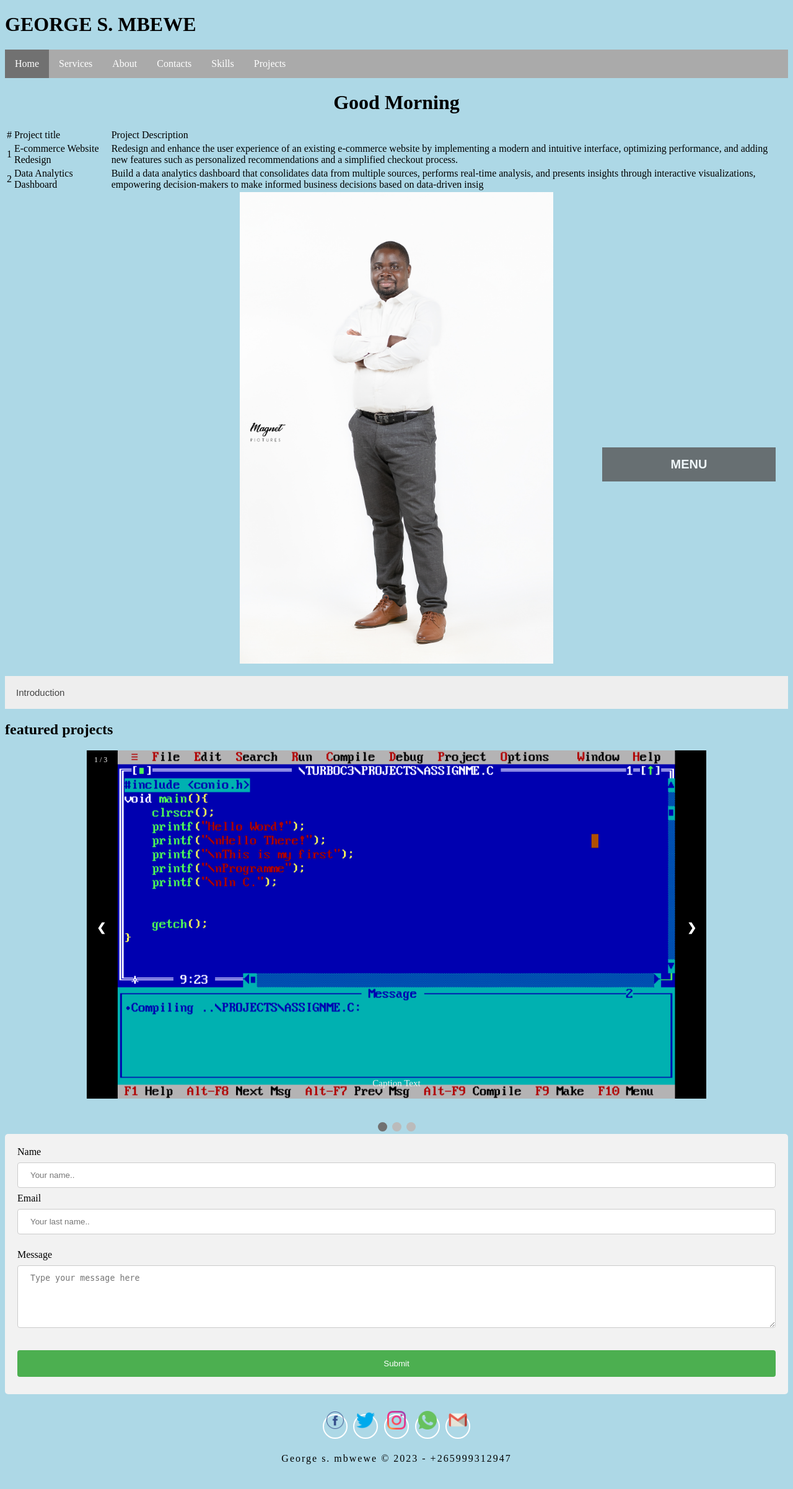
After one commit to 2023geo/my-portfolio, a PHP site: page /index.php in a window 1280 px wide. The commit adds this page. Shown: the whole page at 62% size. Run offline with PHP 8.4, Linux system fonts and the light colour scheme; data comes from the database, SQL or seed files in the repository; both versions use the stored data as it was after the commit.

Commit message:
last updates

```diff
--- /dev/null
+++ b/index.php
@@ -0,0 +1,347 @@
+<?php
+    $HOST = "localhost";
+    $USER = "root";
+    $PASS ="";
+    $DATABASE = "my-portfolio";
+    $conn = new mysqli($HOST, $USER, $PASS, $DATABASE);
+?>
+<!DOCTYPE html>
+<html>
+<head>
+  <link rel="stylesheet" type="text/css" href="css/nav.css">
+  <link rel="stylesheet" type="text/css" href="css/intro.css">
+	<link rel="stylesheet" type="text/css" href="css/mystyle.css">
+  <link rel="stylesheet" type="text/css" href="css/home.css">
+  <style type="text/css">
+    * {box-sizing:border-box}
+
+/* Slideshow container */
+.slideshow-container {
+  max-width: 1000px;
+  position: relative;
+  margin: auto;
+}
+
+/* Hide the images by default */
+.mySlides {
+  display: none;
+}
+
+/* Next & previous buttons */
+.prev, .next {
+  cursor: pointer;
+  position: absolute;
+  top: 50%;
+  width: auto;
+  margin-top: -22px;
+  padding: 16px;
+  color: white;
+  font-weight: bold;
+  font-size: 18px;
+  transition: 0.6s ease;
+  border-radius: 0 3px 3px 0;
+  user-select: none;
+}
+
+/* Position the "next button" to the right */
+.next {
+  right: 0;
+  border-radius: 3px 0 0 3px;
+}
+
+/* On hover, add a black background color with a little bit see-through */
+.prev:hover, .next:hover {
+  background-color: rgba(0,0,0,0.8);
+}
+
+/* Caption text */
+.text {
+  color: #f2f2f2;
+  font-size: 15px;
+  padding: 8px 12px;
+  position: absolute;
+  bottom: 8px;
+  width: 100%;
+  text-align: center;
+}
+
+/* Number text (1/3 etc) */
+.numbertext {
+  color: #f2f2f2;
+  font-size: 12px;
+  padding: 8px 12px;
+  position: absolute;
+  top: 0;
+}
+
+/* The dots/bullets/indicators */
+.dot {
+  cursor: pointer;
+  height: 15px;
+  width: 15px;
+  margin: 0 2px;
+  background-color: #bbb;
+  border-radius: 50%;
+  display: inline-block;
+  transition: background-color 0.6s ease;
+}
+
+.active, .dot:hover {
+  background-color: #717171;
+}
+
+/* Fading animation */
+.fade {
+  animation-name: fade;
+  animation-duration: 1.5s;
+}
+
+@keyframes fade {
+  from {opacity: .4}
+  to {opacity: 1}
+}
+/* form style */
+input[type=text],#txtMessage {
+  width: 100%;
+  padding: 12px 20px;
+  margin: 8px 0;
+  display: inline-block;
+  border: 1px solid #ccc;
+  border-radius: 4px;
+  box-sizing: border-box;
+}
+
+input[type=submit] {
+  width: 100%;
+  background-color: #4CAF50;
+  color: white;
+  padding: 14px 20px;
+  margin: 8px 0;
+  border: none;
+  border-radius: 4px;
+  cursor: pointer;
+}
+
+input[type=submit]:hover {
+  background-color: #45a049;
+}
+
+#form-container{
+  border-radius: 5px;
+  background-color: #f2f2f2;
+  padding: 20px;
+}
+  </style>
+    <title>My Portfolio</title>
+
+</head>
+<body>
+<h1>GEORGE S. MBEWE </h1>
+<div class="ul">
+    <div class="li"><a class="active" href="index.php">Home</a></div>
+    <div class="li"><a href="services.php">Services</a></div>
+    <div class="li"><a href="about.php">About</a></div>
+    <div class="li"><a href="contact/message.html">Contacts</a></div>
+    <div class="li"><a href="skills.php">Skills</a></div>
+    <div class="li"><a href="Projects.php">Projects</a></div>
+</div>
+
+<center>
+    <div class="containers">
+
+    </div>
+</center>
+<?php
+    $query ="SELECT * FROM projects";
+    $result = mysqli_query($conn, $query);
+    $n=1;
+    if(mysqli_num_rows($result)>0){
+        echo "<table><thead><tr><td>#</td><td>Project title</td><td>Project Description</td></tr></thead><tbody>";
+       while($row = mysqli_fetch_assoc($result)){
+           $title = $row['project_title'];
+           $desc = $row['project_description'];
+
+           echo "<tr><td>$n</td><td>$title</td><td>$desc</td></tr>";
+           $n++;
+       }
+       echo "<tbody></table>";
+    }else{
+        echo "No projects found";
+    }
+?>
+  <img src="images/DSC_0211.jpg" style="width:40%">
+
+
+<!--<div class="slideshow-container">
+
+<div class="mySlides fade1">
+  <img src="images/DSC_0211.jpg" style="width:40%">
+
+</div>
+
+<div class="mySlides fade1">
+  <img src="images/1685477062179.jpg" style="width:40%">
+</div>
+
+<div class="mySlides fade1">
+  <img src="images/DSC_0211.jpg" style="width:40%">
+</div>
+
+</div>
+<br>
+
+<div style="text-align:center">
+  <span class="dot"></span>
+  <span class="dot"></span>
+  <span class="dot"></span>
+</div>-->
+
+<button class="accordion">Introduction</button>
+<div class="panel">
+
+ <p>My name is George S. Mbewe i am young Malawian man aged 31 years and married with 2 kids. I am a level 2 ICT student at Mzuzu University, I hail from Thyolo T/A Chimaliro </p>
+    <p>I am a web developer. During my free time i usually practice and experimiting with HTML,CSS and Javascript,I am experienced in both web front end and back end development.</p>
+    <p>I am also an expert in computer networks and adminstration</p>
+</div>
+
+<div>
+  <h2>featured projects</h2>
+  <div class="slideshow-container">
+
+  <!-- Full-width images with number and caption text -->
+  <div class="mySlides fade">
+    <div class="numbertext">1 / 3</div>
+    <img src="slider (1).png" style="width:100%">
+    <div class="text">Caption Text</div>
+  </div>
+
+  <div class="mySlides fade">
+    <div class="numbertext">2 / 3</div>
+    <img src="slider (2).png" style="width:100%">
+    <div class="text">Caption Two</div>
+  </div>
+
+  <div class="mySlides fade">
+    <div class="numbertext">3 / 3</div>
+    <img src="slider (3).png" style="width:100%">
+    <div class="text">Caption Three</div>
+  </div>
+
+  <!-- Next and previous buttons -->
+  <a class="prev" onclick="plusSlides(-1)">&#10094;</a>
+  <a class="next" onclick="plusSlides(1)">&#10095;</a>
+</div>
+<br>
+
+<!-- The dots/circles -->
+<div style="text-align:center">
+  <span class="dot" onclick="currentSlide(1)"></span>
+  <span class="dot" onclick="currentSlide(2)"></span>
+  <span class="dot" onclick="currentSlide(3)"></span>
+</div>
+
+</div>
+<div id="form-container">
+  <form action="#">
+    <label for="fname">Name</label></br>
+    <input type="text" id="name" name="name" placeholder="Your name.."><br>
+
+    <label for="email">Email</label><br>
+    <input type="text" id="mail" name="mail" placeholder="Your last name.."><br>
+    <p>
+<label for="message">Message</label><br>
+<textarea name="txtMessage" id="txtMessage" cols="25" rows="5" placeholder="Type your message here"></textarea>
+</p>
+
+
+    <input type="submit" value="Submit">
+  </form>
+</div>
+
+
+
+<div id="myNav" class="overlay">
+  <a href="javascript:void(0)" class="closebtn" onclick="closeNav()">&times;</a>
+  <div class="overlay-content">
+
+
+      <a href="#" class="accordiona">Projects</a>
+      <div class="panel">
+    <p>Portfolio project</p>
+    <a href="index.html">My portfolio</a>
+</div>
+
+    <a class="accordiona" href="#">Skills</a>
+    <div class="panel">
+     <ul>
+        <li><span style="font-size: 30px;">&#9758;</span>html</li>
+        <li><span style="font-size: 30px;">&#9758;</span>web design</li>
+        <li><span style="font-size: 30px;">&#9758;</span>javascript</li>
+        <li><span style="font-size: 30px;">&#9758;</span>web deloment</li>
+        <li><span style="font-size: 30px;">&#9758;</span>css</li>
+        <li><span style="font-size: 30px;">&#9758;</span>networking</li>
+    </ul>
+    </div>
+    <a href="#" class="accordiona">Tools</a>
+    <div class="panel">
+      <ul>
+        <li><span style="font-size: 30px;">&#9758;</span>sublime text</li>
+        <li><span style="font-size: 30px;">&#9758;</span>browser</li>
+        <li><span style="font-size: 30px;">&#9758;</span>google web disigner</li>
+        <li><span style="font-size: 30px;">&#9758;</span>adobe photoshop</li>
+        <li><span style="font-size: 30px;">&#9758;</span>wireshark</li>
+    </ul>
+    </div>
+
+    <a href="#" class="accordiona">Technologies</a>
+    <div class="panel">
+      <ul>
+        <li><span style="font-size: 30px;">&#9758;</span>html and css</li>
+        <li><span style="font-size: 30px;">&#9758;</span>Programming languages</li>
+        <li><span style="font-size: 30px;">&#9758;</span>protocals</li>
+        <li><span style="font-size: 30px;">&#9758;</span>data formats</li>
+        <li><span style="font-size: 30px;">&#9758;</span>wireless network</li>
+    </ul>
+    </div>
+  </div>
+</div>
+
+
+
+
+<button class="open-button" onclick="openNav()">MENU</button>
+
+
+<footer>
+    <div class="social-links">
+      <a href="#" target="_blank">
+        <img src="icons/face.png" width="30px">
+      </a>
+      <a href="#" target="_blank">
+      <img src="icons/twitter.png" width="30px">
+      </a>
+      <a href="#" target="_blank">
+      <img src="icons/insta.png" width="30px">
+      </a>
+      <a href="#" target="_blank">
+      <img src="icons/wap.png" width="30px">
+      </a>
+      <a href="#" target="_blank">
+      <img src="icons/email.png" width="30px">
+      </a>
+    </div>
+
+    </div>
+    <span>
+      George s. mbwewe &copy 2023 - +265999312947
+    </span>
+  </footer>
+
+
+<script src="javascript/nav.js"></script>
+<script src="javascript/greeting.js"></script>
+<script src="javascript/intro.js"></script>
+<script src="javascript/script.js"></script>
+
+</body>
+</html>
```
Also changed, not shown: Projects.php (added, +56 -0 lines), about.php (renamed from about.html, +7 -5 lines), databases/my-portfolio.sql (added, +136 -0 lines), services.php (renamed from services.html, +6 -4 lines), skills.php (added, +55 -0 lines), Assignment 1.php (renamed from Assignment 1.html), contact/message.php (renamed from contact/message.html).
